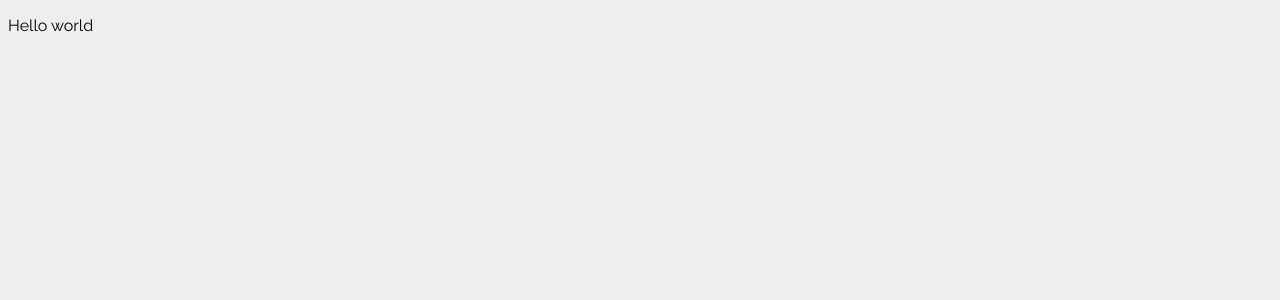
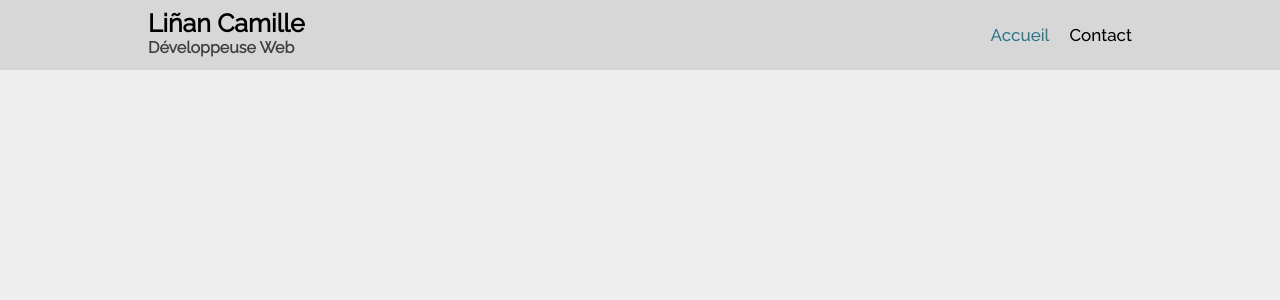
Before and after one commit to CamilleLinan/Portfolio-V1, a React (Create React App) app: page / in a window 1280 px wide. Shown: the top 300 px of the page. Built offline with nearby package versions, Linux system fonts and the light colour scheme.

Commit message:
add header

```diff
--- a/package.json
+++ b/package.json
@@ -8,6 +8,7 @@
     "@testing-library/user-event": "^13.5.0",
     "react": "^18.2.0",
     "react-dom": "^18.2.0",
+    "react-router-dom": "^6.4.2",
     "react-scripts": "5.0.1",
     "sass": "^1.55.0",
     "web-vitals": "^2.1.4"
--- a/public/index.html
+++ b/public/index.html
@@ -1,15 +1,14 @@
 <!DOCTYPE html>
-<html lang="en">
+<html lang="fr">
   <head>
     <meta charset="utf-8" />
     <meta name="viewport" content="width=device-width, initial-scale=1" />
-    <meta name="theme-color" content="#000000" />
     <meta
       name="description"
       content="Web site created using create-react-app"
     />
 
-    <title>React App</title>
+    <title>Liñan Camille - Portfolio</title>
   </head>
   <body>
     <div id="root"></div>
--- a/src/App.jsx
+++ b/src/App.jsx
@@ -1,8 +1,10 @@
+import IndexRoutes from "./components/IndexRoutes";
+
 const App = () => {
   return (
-    <div className="App">
-      <p>Hello world</p>
-    </div>
+    <>
+      <IndexRoutes />
+    </>
   );
 }
 
--- /dev/null
+++ b/src/components/IndexRoutes.jsx
@@ -0,0 +1,14 @@
+import { BrowserRouter, Routes, Route } from "react-router-dom";
+import Home from "../pages/Home";
+
+const IndexRoutes = () => {
+    return (
+        <BrowserRouter>
+            <Routes>
+                <Route path='/' element={<Home />}/>
+            </Routes>
+        </BrowserRouter>
+    )
+}
+
+export default IndexRoutes;
--- a/src/components/Layout/Header.jsx
+++ b/src/components/Layout/Header.jsx
@@ -0,0 +1,24 @@
+import { NavLink } from 'react-router-dom';
+
+const Header = () => {
+    return (
+        <header className="header">
+            <div className='header_box'>
+                <div className="header_titles">
+                    <h1 className="header_titles_title">Liñan Camille</h1>
+                    <h2 className="header_titles_subtitle">Développeuse Web</h2>
+                </div>
+                <div className="header_links">
+                    <NavLink
+                        className={({ isActive }) => (isActive ? 'header_links_link_home active_link' : 'header_links_link_home inactive_link')}
+                        end to='/'>Accueil</NavLink>
+                    <NavLink
+                        className={({ isActive }) => (isActive ? 'header_links_link_contact active_link' : 'header_links_link_contact inactive_link')}
+                        end to='/contact'>Contact</NavLink>
+                </div>
+            </div>
+        </header>
+    )
+}
+
+export default Header;
--- /dev/null
+++ b/src/pages/Home.jsx
@@ -0,0 +1,11 @@
+import Header from "../components/Layout/Header";
+
+const Home = () => {
+    return (
+        <>
+            <Header />
+        </>
+    )
+}
+
+export default Home;
--- a/src/styles/main.css
+++ b/src/styles/main.css
@@ -1 +1 @@
-@font-face{font-family:"Raleway";src:url("fonts/Raleway-Regular.ttf")}@font-face{font-family:"Raleway-Light";src:url("fonts/Raleway-Light.ttf")}html{background:#eee;font-family:"Raleway";font-size:16px}/*# sourceMappingURL=main.css.map */
+.header{position:fixed;top:0;width:100%;background-color:#d7d7d7;margin:0 -8px}.header_box{display:flex;justify-content:space-between;align-items:center;width:100%;margin:auto;max-width:1024px}.header_titles{margin-left:20px}.header_titles_title{font-size:25px;margin-bottom:0;margin-top:8px}.header_titles_subtitle{font-size:16px;margin-top:0;opacity:.7}.header_links{margin-right:20px}.header_links_link_home{margin-right:10px}.header_links_link_contact{margin-left:10px}.active_link{color:#2d768a}@font-face{font-family:"Raleway";src:url("fonts/Raleway-Regular.ttf")}@font-face{font-family:"Raleway-Light";src:url("fonts/Raleway-Light.ttf")}@font-face{font-family:"Raleway-Medium";src:url("fonts/Raleway-Medium.ttf")}html{background:#eee;font-family:"Raleway";font-size:17px;min-width:365px;max-width:2400px}a{font-family:"Raleway-Medium";text-decoration:none;color:#000}a:hover{color:#2d768a}/*# sourceMappingURL=main.css.map */
--- /dev/null
+++ b/src/styles/sass/_Header.scss
@@ -0,0 +1,50 @@
+@import 'variables';
+
+.header {
+    position: fixed;
+    top: 0;
+    width: 100%;
+    background-color: $bg-header;
+    margin: 0 -8px;
+
+    &_box {
+        display: flex;
+        justify-content: space-between;
+        align-items: center;
+        width: 100%;
+        margin: auto;
+        max-width: 1024px;
+    }
+
+    &_titles {
+        margin-left: 20px;
+
+        &_title {
+            font-size: 25px;
+            margin-bottom: 0;
+            margin-top: 8px;
+        }
+
+        &_subtitle {
+            font-size: 16px;
+            margin-top: 0;
+            opacity: 0.7;
+        }
+    }
+
+    &_links {
+        margin-right: 20px;
+
+        &_link_home {
+            margin-right: 10px;
+        }
+
+        &_link_contact {
+            margin-left: 10px;
+        }
+    }
+}
+
+.active_link {
+    color: rgb(45, 118, 138);
+}
--- a/src/styles/sass/_variables.scss
+++ b/src/styles/sass/_variables.scss
@@ -1 +1,2 @@
 $bg-color: rgb(238, 238, 238);
+$bg-header: rgb(215, 215, 215);
--- a/src/styles/sass/main.scss
+++ b/src/styles/sass/main.scss
@@ -1,4 +1,5 @@
 @import 'variables';
+@import 'Header';
 
 @font-face {
     font-family: 'Raleway';
@@ -10,8 +11,24 @@
     src: url('fonts/Raleway-Light.ttf');
 }
 
+@font-face {
+    font-family: 'Raleway-Medium';
+    src: url('fonts/Raleway-Medium.ttf');
+}
+
 html {
     background: $bg-color;
     font-family: 'Raleway';
-    font-size: 16px;
+    font-size: 17px;
+    min-width: 365px;
+    max-width: 2400px;
 }
+
+a {
+    font-family: 'Raleway-Medium';
+    text-decoration: none;
+    color: black;
+    &:hover {
+        color: rgb(45, 118, 138);
+    }
+}
```
Also changed, not shown: src/components/Layout/Intro.jsx (added, +7 -0 lines), 2 other files (tests, documents, lock files or other folders).
